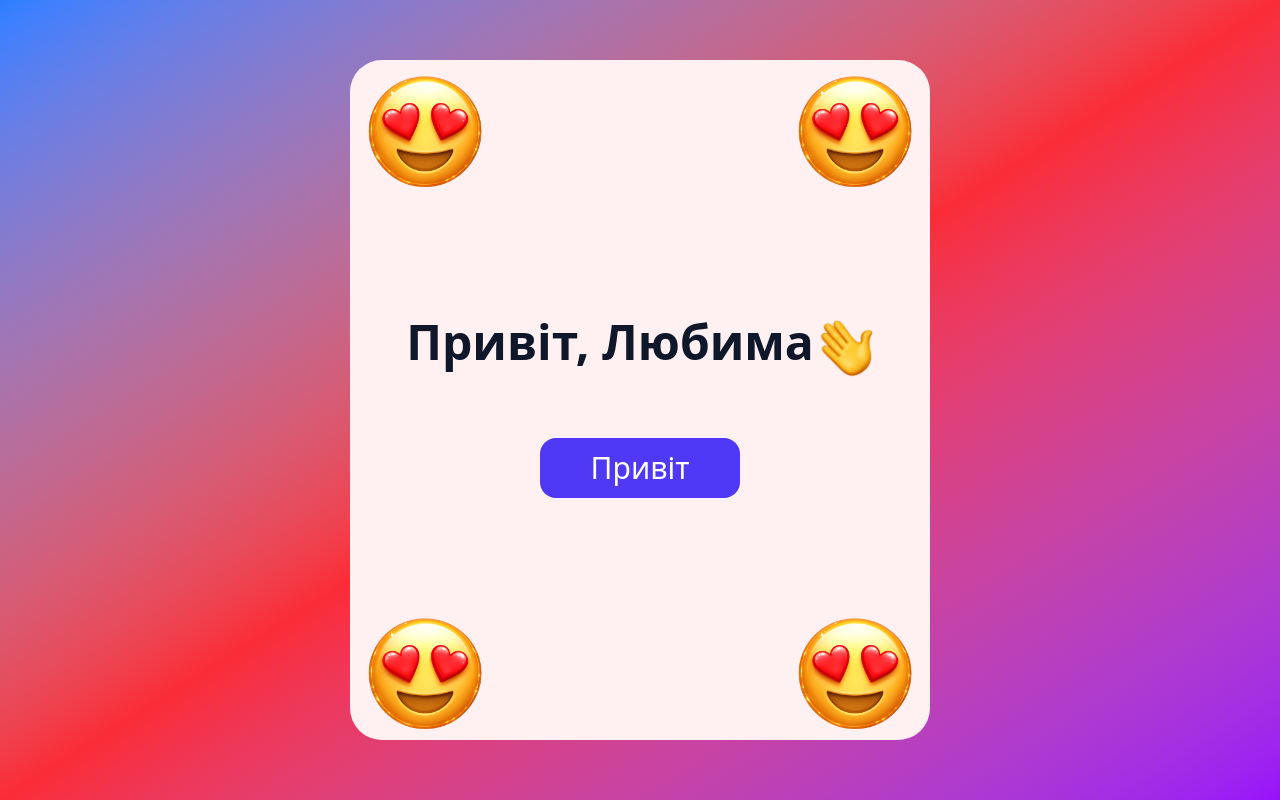
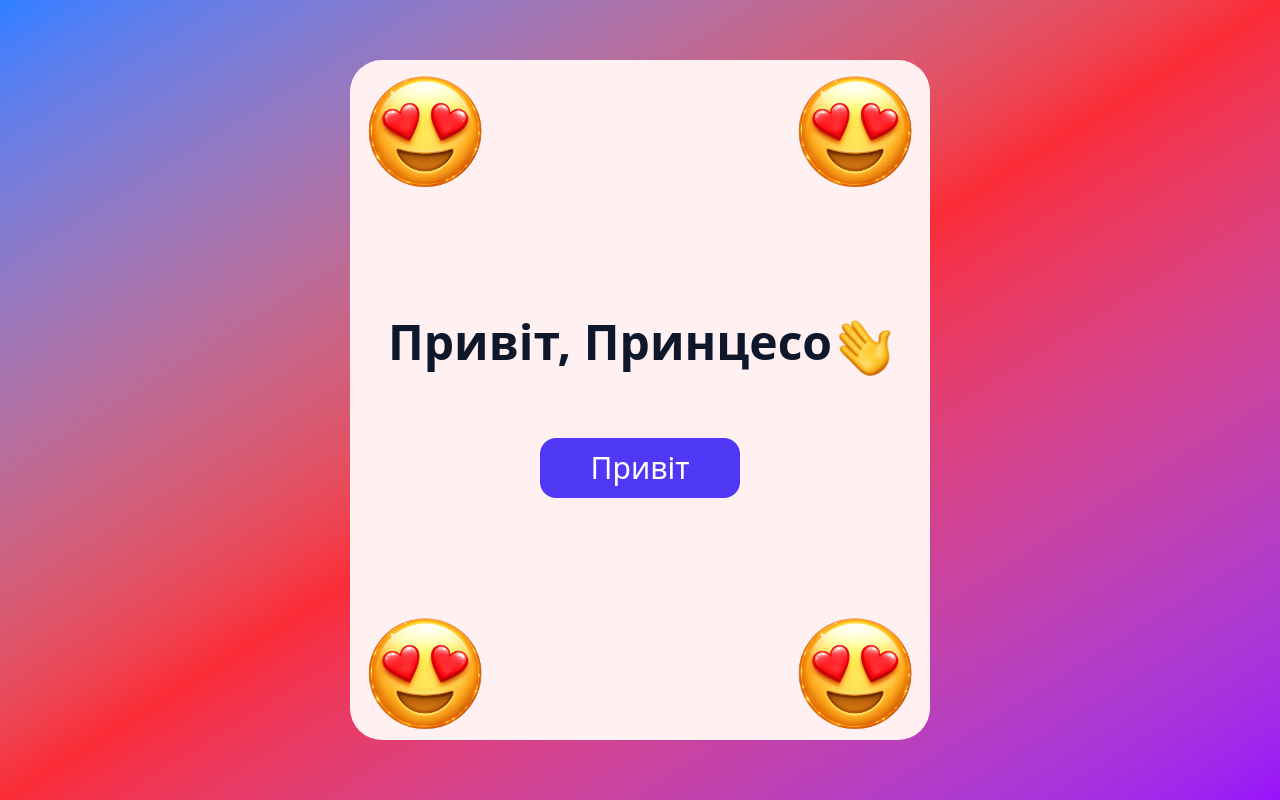
Before and after one commit to maxsimys555/Valentine, a Next.js app: page / in a window 1280 px wide. Built offline with nearby package versions, Linux system fonts and the light colour scheme.

Commit message:
new Name

```diff
--- a/src/app/ready-choose/ReadyChooseClient.tsx
+++ b/src/app/ready-choose/ReadyChooseClient.tsx
@@ -11,7 +11,7 @@ export default function ReadyChooseClient() {
   const [showText2, setShowText2] = useState(false);
   const [showBtn, setShowBtn] = useState(false);
   const name = useSelector((state: RootState) => state.name.value);
-  const displayName = name?.trim() ? name.trim() : "Любима";
+  const displayName = name?.trim() ? name.trim() : "Принцесо";
 
   useEffect(() => {
     const t2 = setTimeout(() => setShowText1(true), 300);
--- a/src/components/NameFromQuery.tsx
+++ b/src/components/NameFromQuery.tsx
@@ -3,7 +3,7 @@
 import { useSelector } from "react-redux";
 import type { RootState } from "@/store/store";
 
-const FALLBACK_NAME = "Любима";
+const FALLBACK_NAME = "Принцесо";
 
 export default function NameFromQuery() {
   const name = useSelector((state: RootState) => state.name.value);
```
